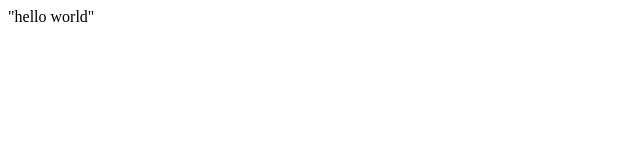
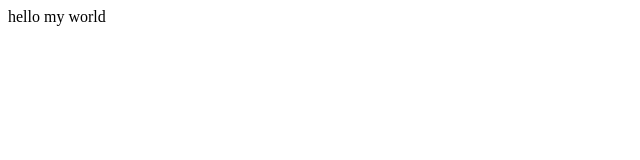
Before and after one commit to Lukas-Kaiser-LK/plum, a plain HTML site: page index.html in a window 1280 px wide. Shown: the full height of the page, 0-640 px from the left. Drawn offline with Linux system fonts and the light colour scheme.

Commit message:
add index.html

```diff
--- a/index.html
+++ b/index.html
@@ -1 +1 @@
-<p>"hello world"</p>
+<p>hello <stong>my</stong> world</p>
```
